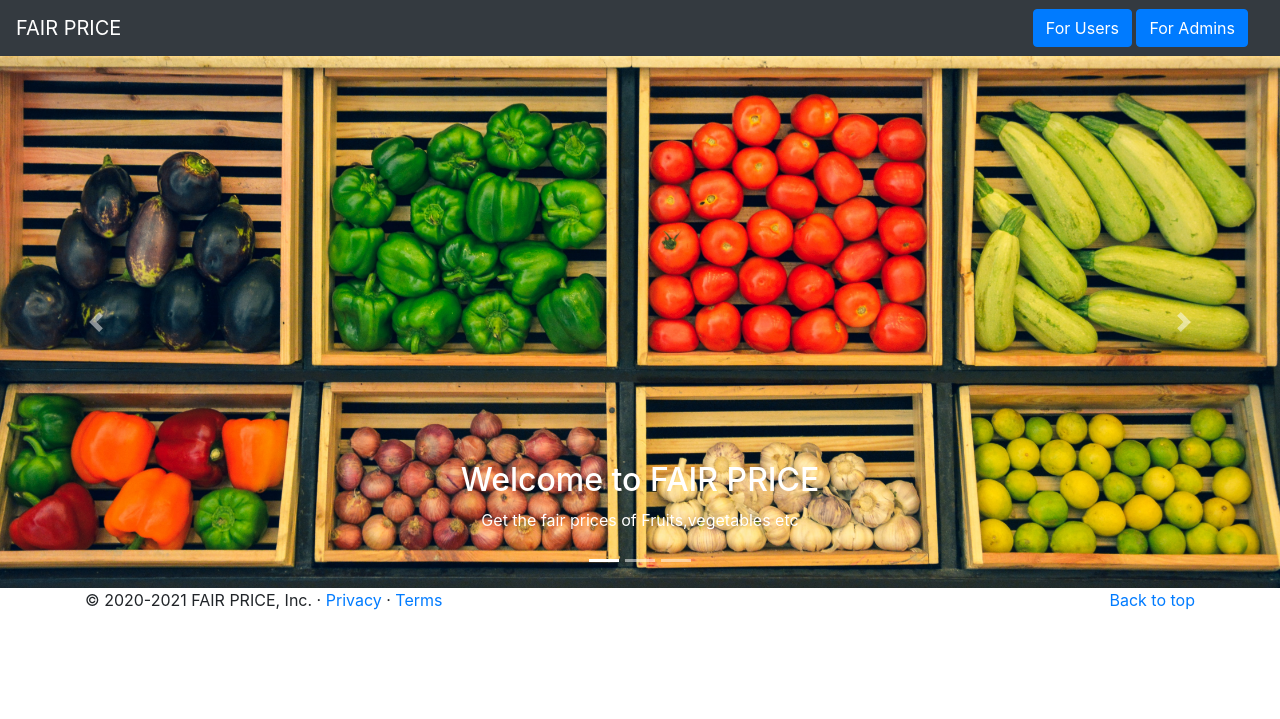
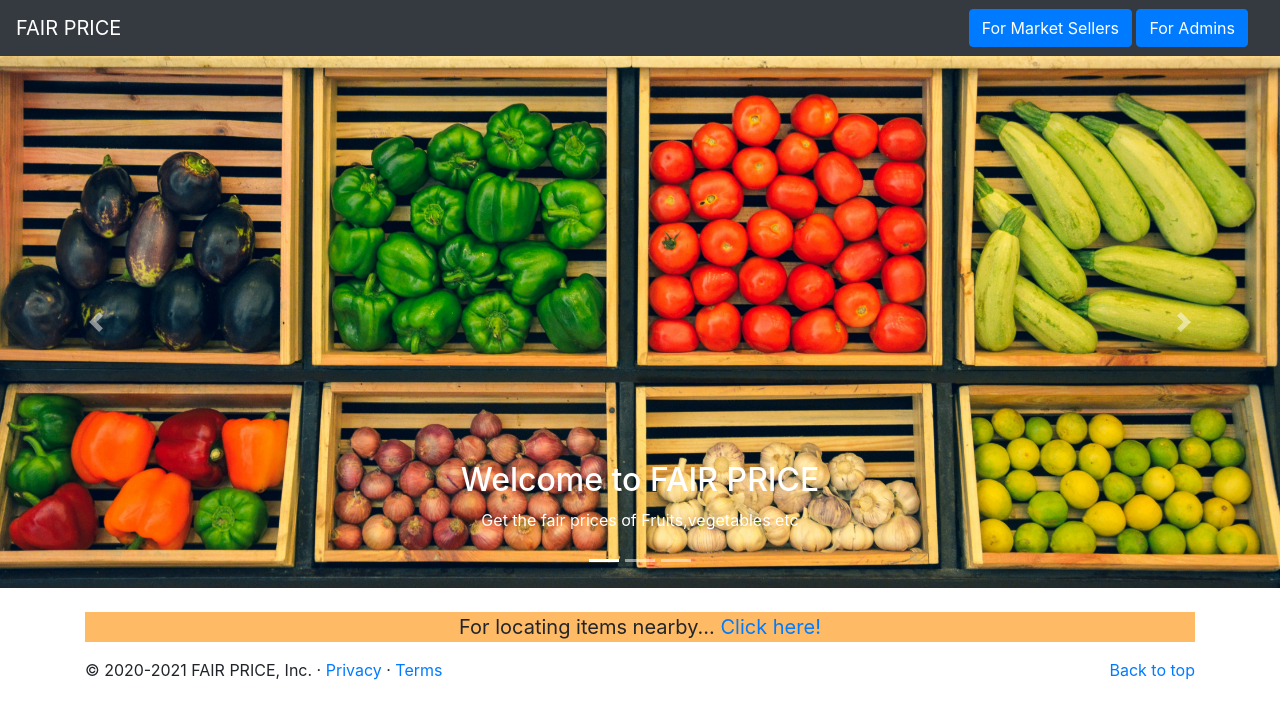
Before and after one commit to Pragades-Rajagopal/crowdsourcing-market, a Django app: page / in a window 1280 px wide. Shown: the top 719 px of the page. Run offline with Django 4.2, Linux system fonts and the light colour scheme; some libraries are stand-ins or nearby versions.

Commit message:
Settings for item locator feature

```diff
--- a/crowdsourcing/crowdsourcing/settings.py
+++ b/crowdsourcing/crowdsourcing/settings.py
@@ -33,6 +33,7 @@ ALLOWED_HOSTS = []
 
 INSTALLED_APPS = [
     "markets.apps.MarketsConfig",
+    "users.apps.UsersConfig",
     "django.contrib.admin",
     "django.contrib.auth",
     "django.contrib.contenttypes",
--- a/crowdsourcing/crowdsourcing/urls.py
+++ b/crowdsourcing/crowdsourcing/urls.py
@@ -21,5 +21,6 @@ app_name = 'markets'
 urlpatterns = [
     path("admin/", admin.site.urls),
     path("markets/", include('markets.urls')),
+    path("users/", include('users.urls')),
     path('', mainpage)
 ]
--- a/crowdsourcing/templates/mainpage.html
+++ b/crowdsourcing/templates/mainpage.html
@@ -10,6 +10,14 @@
     <!-- Bootstrap CSS -->
     <link rel="stylesheet" href="https://stackpath.bootstrapcdn.com/bootstrap/4.4.1/css/bootstrap.min.css"
         integrity="sha384-Vkoo8x4CGsO3+Hhxv8T/Q5PaXtkKtu6ug5TOeNV6gBiFeWPGFN9MuhOf23Q9Ifjh" crossorigin="anonymous">
+
+    <style>
+        .users-link {
+            text-align: center !important;
+            font-size: 20px;
+            background-color: hsl(33, 100%, 50%, 60%);
+        }
+    </style>
 
     <title>FAIR PRICE - Get best prices</title>
 </head>
@@ -29,7 +37,7 @@
             <ul class="navbar-nav mr-auto">
             </ul>
             <div class="mx-3">
-                <a href="/markets" class="btn btn-primary">For Users</a>
+                <a href="/markets" class="btn btn-primary">For Market Sellers</a>
                 <a href="/admin" class="btn btn-primary" target="_blank">For Admins</a>
             </div>
         </div>
@@ -160,6 +168,11 @@
             <span class="sr-only">Next</span>
         </a>
     </div>
+    <div class="container">
+        <br>
+        <p class="users-link">For locating items nearby... <a href="/users">Click here!</a></p>
+    </div>
+
     <footer class="container">
         <p class="float-right"><a href="#">Back to top</a></p>
         <p>© 2020-2021 FAIR PRICE, Inc. · <a href="#">Privacy</a> · <a href="#">Terms</a></p>
```
Also changed, not shown: crowdsourcing/db.sqlite3.
